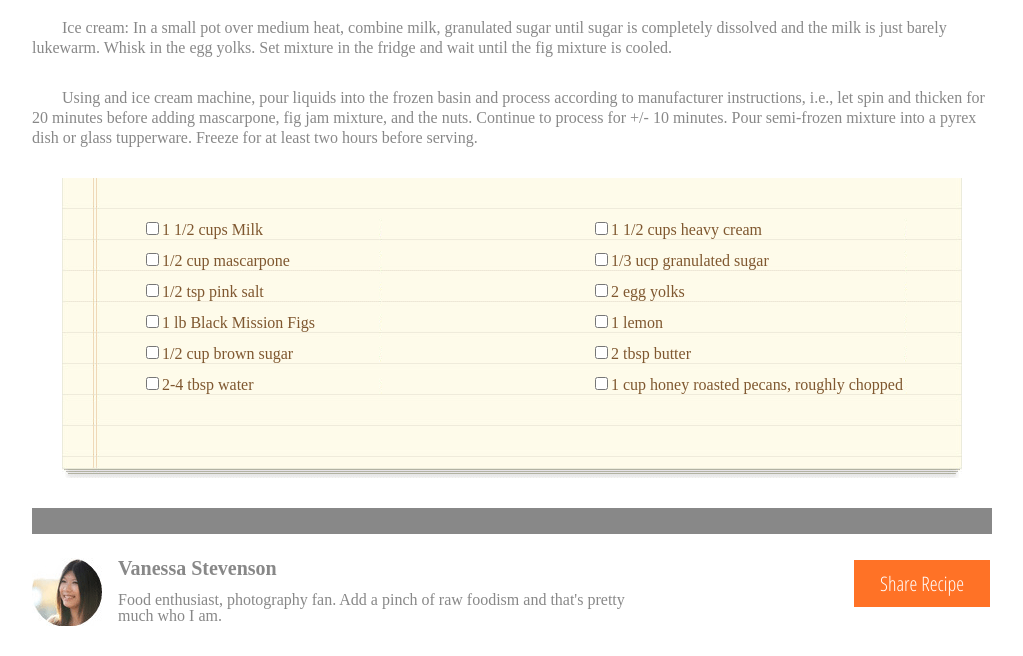
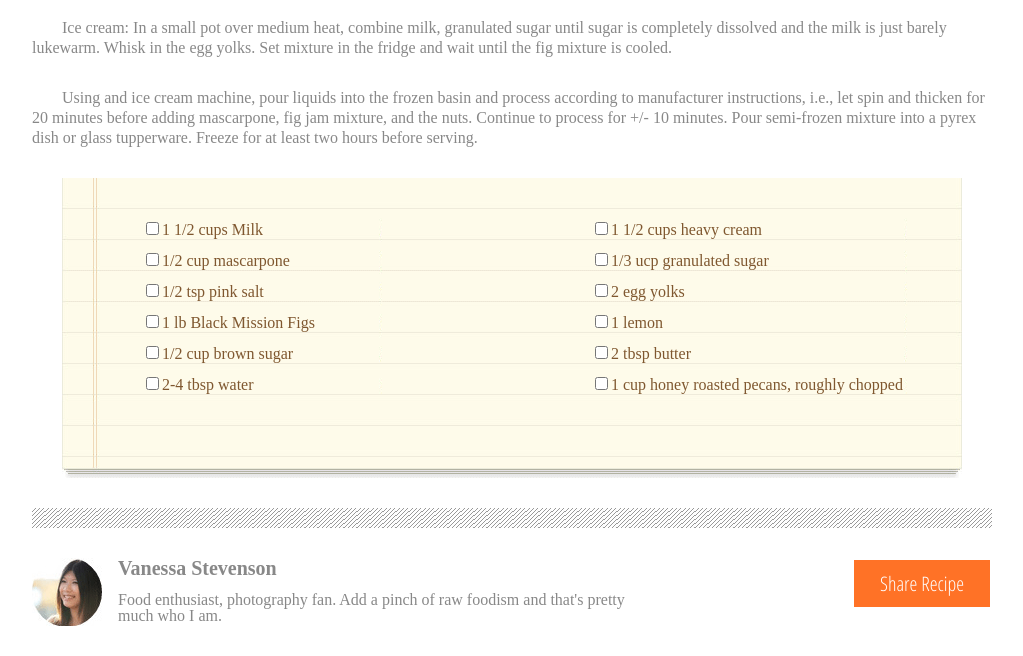
Before and after one commit to nickjaz/choco_pizza, a plain HTML site: page index.html in a window 1280 px wide. Shown: the part 1066-1722 px from the top of the page, without its empty margins (128-1151 px from the left). Drawn offline with nearby package versions, Linux system fonts and the light colour scheme; a web font is replaced by a local one.

Commit message:
added spacer image

```diff
--- a/style.css
+++ b/style.css
@@ -55,7 +55,7 @@ header nav li:nth-child(7) {
 header .spacer {
   position: absolute;
   bottom: 0;
-  background: #888;
+  background: url("img/border-img.png");
   width: 960px;
   height: 20px;
 }
@@ -138,9 +138,9 @@ article p {
 .author_share .spacer {
   position: absolute;
   top: 0px;
-  background: #888;
+  background: url("img/border-img.png");
   width: 960px;
-  height: 26px;
+  height: 20px;
 
 }
 
```
Also changed, not shown: img/border-img.png (added), 1 other file.
